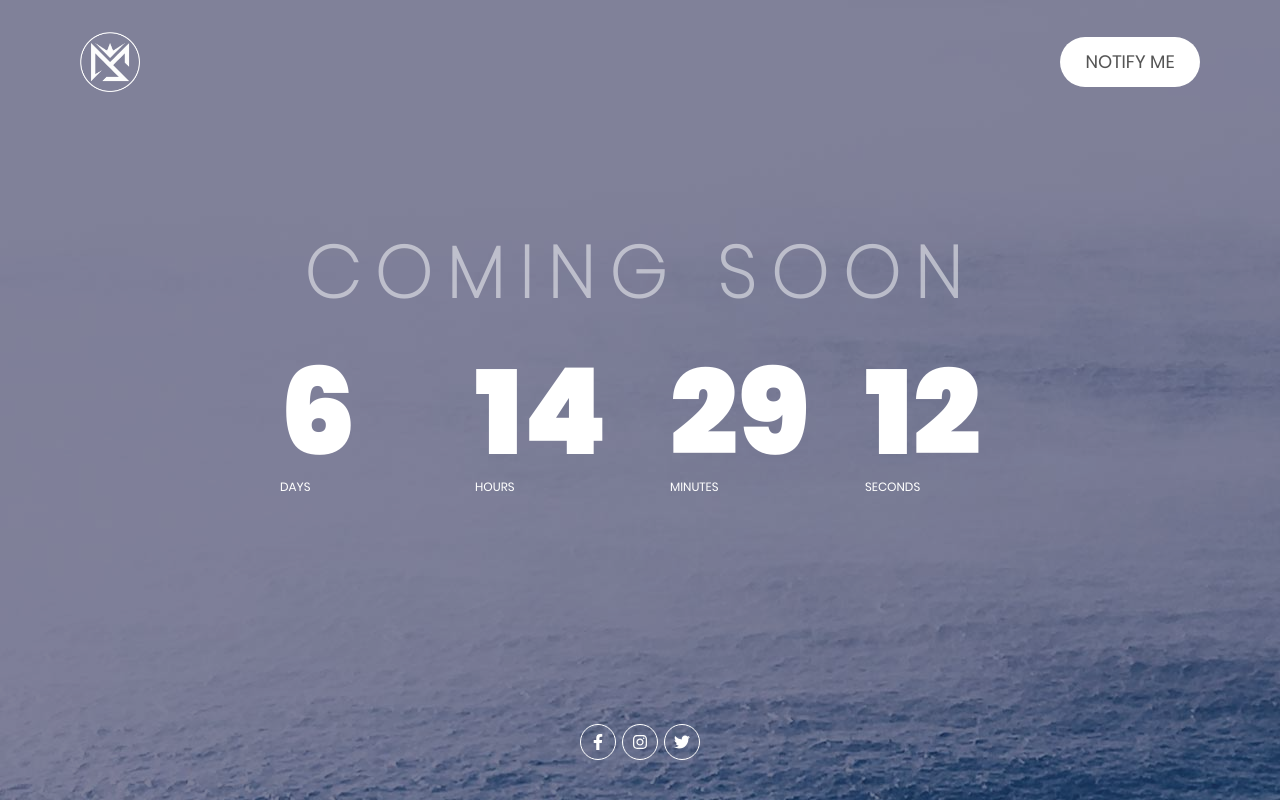
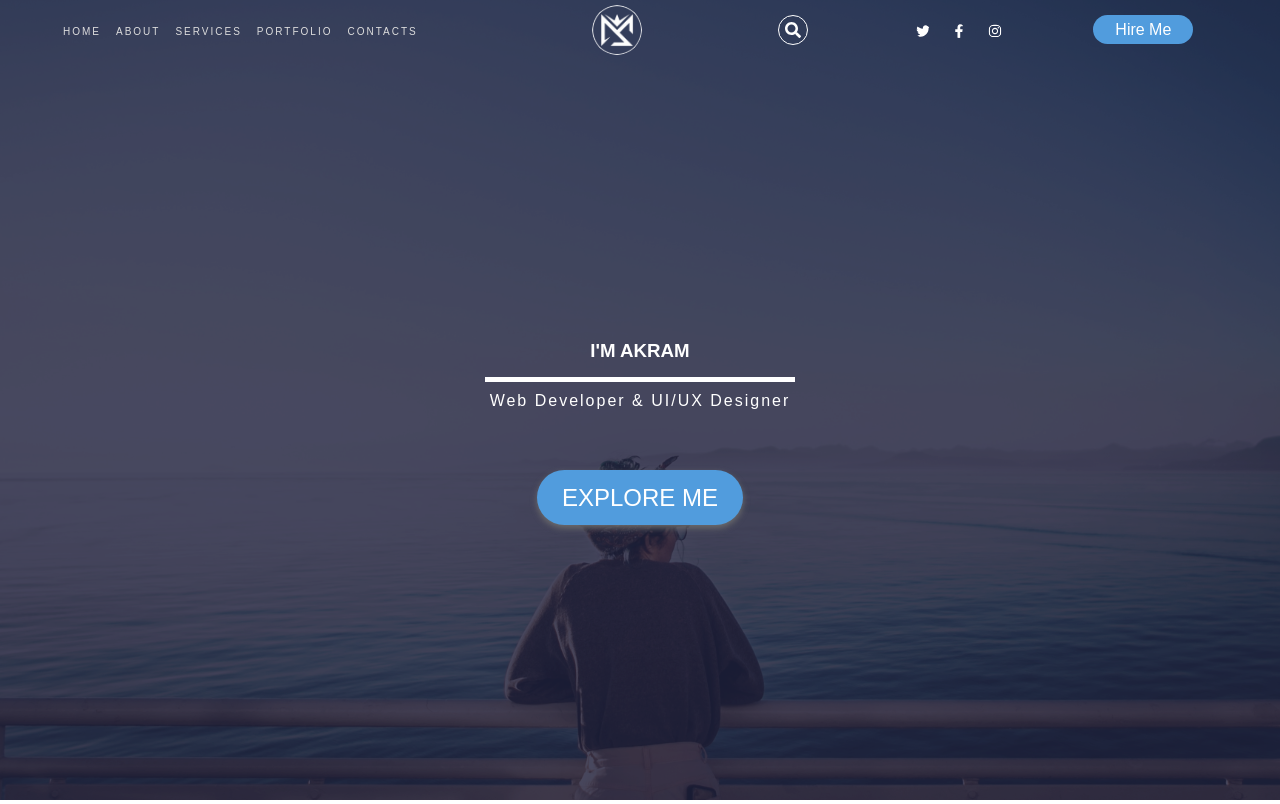
Before and after one commit to akramakh/cms, a React (Create React App) app: page / in a window 1280 px wide. Built offline with nearby package versions, Linux system fonts and the light colour scheme.

Commit message:
fixing in hero section

```diff
--- a/src/App.js
+++ b/src/App.js
@@ -6,7 +6,7 @@ import Hero from './components/sections/hero';
 import './App.scss';
 
 class App extends Component {
-  commingSoon = true;
+  commingSoon = false;
   render() {
     if (this.commingSoon) {
       return (
--- a/src/components/header/index.scss
+++ b/src/components/header/index.scss
@@ -13,7 +13,9 @@
     color: #428bca;
     display: flow-root;
     width: fit-content;
+    min-width: 100px;
     padding: 6px 10px;
+    text-align: center;
     &:hover {
       background: #77baf5;
       border: 1px solid #428bca;
@@ -138,8 +140,8 @@ header {
       padding: 0 30px;
       .social-item {
         /* background: rgb(235, 235, 176); */
-        font-size: 14px;
-        margin: 10px auto;
+        font-size: 32px;
+        margin: 10px 2px;
         display: inline-block;
         .cms-fa {
           border-radius: 50%;
--- a/src/components/sections/hero/index.js
+++ b/src/components/sections/hero/index.js
@@ -10,11 +10,8 @@ export default function Hero() {
         <img src={Bg} alt='background' />
       </div>
       <div class='greeting-container' id='greeting'>
-        <h1 class='question'>Are you looking for something ?</h1>
-        <b class='answer'>
-          all what you are looking for, can be found in this page. You can go
-          along to the search box or by browsing all items in my site.
-        </b>
+        <h1 class='question'>I'm Akram</h1>
+        <b class='answer'>Web Developer & UI/UX Designer</b>
         <a href='#about' class='btn btn-primary explore-me'>
           explore me
         </a>
```
